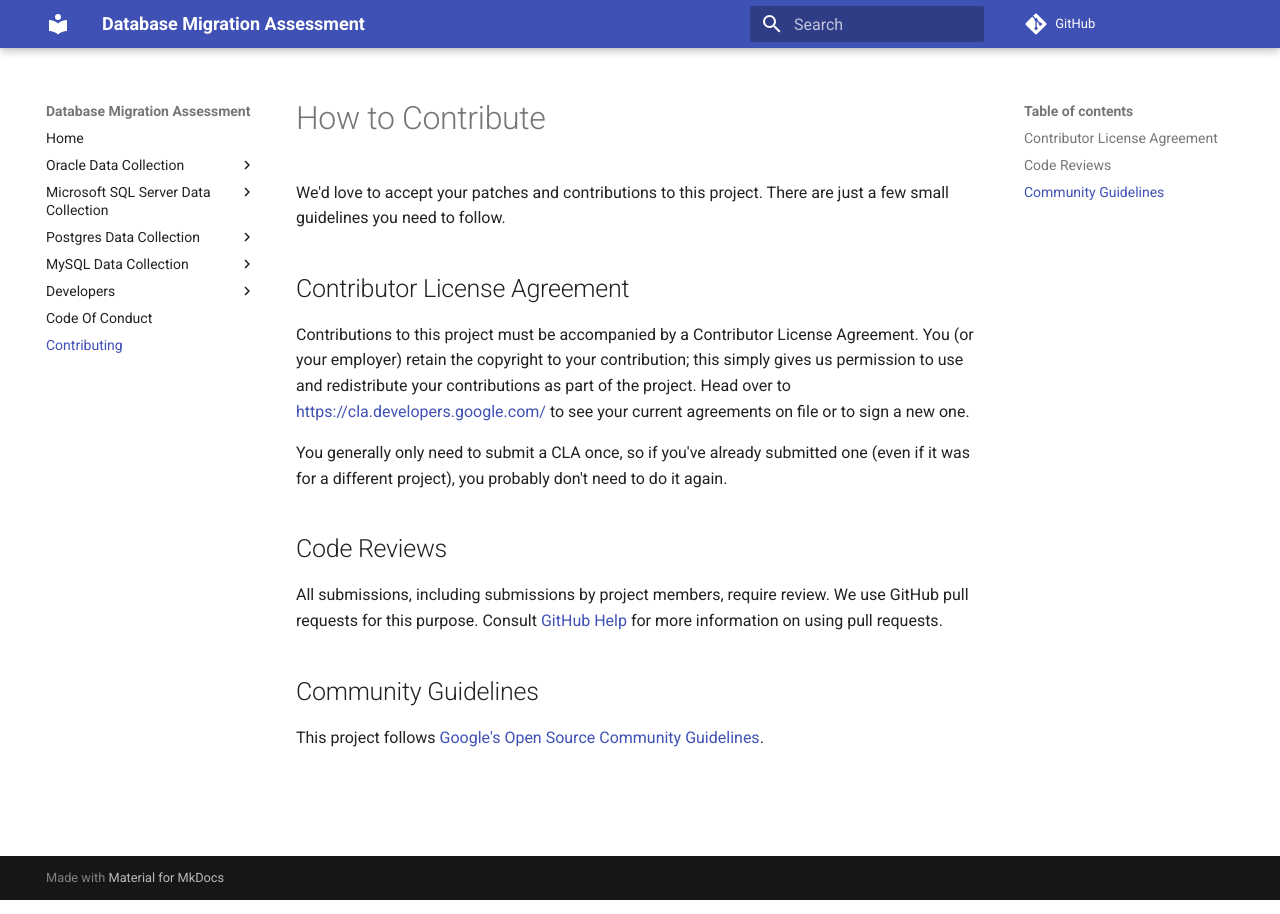
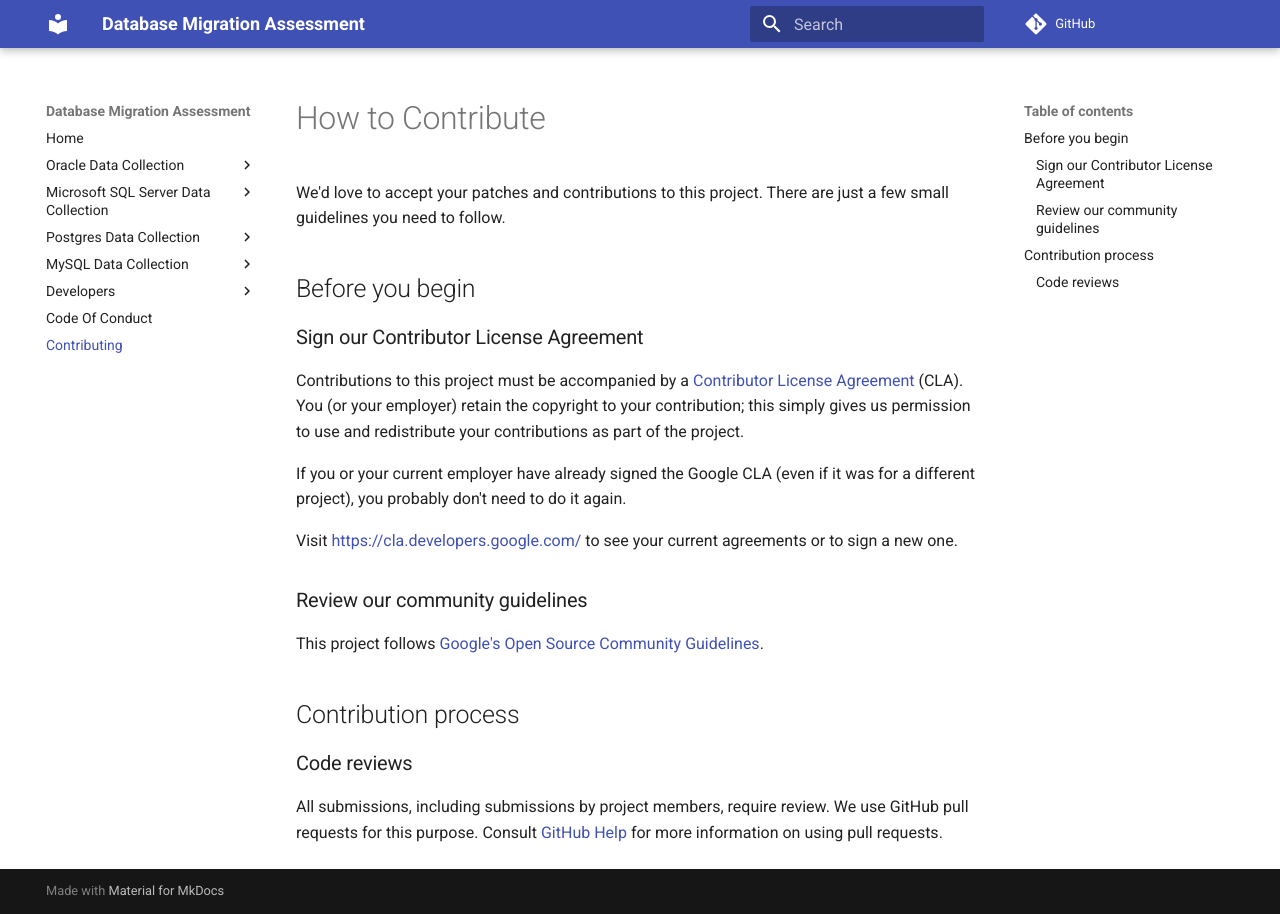
Before and after one commit to GoogleCloudPlatform/database-assessment, an MkDocs documentation site: the page built from docs/contributing.md, in a window 1280 px wide. Built offline with MkDocs 1.6.1 and Material for MkDocs 9.7.7, drawn with Linux system fonts in a browser that asks for light colours; comment, search, counter and statistics services are not loaded.

Commit message:
docs: updated contributor docs

```diff
--- a/docs/contributing.md
+++ b/docs/contributing.md
@@ -3,26 +3,32 @@
 We'd love to accept your patches and contributions to this project. There are
 just a few small guidelines you need to follow.
 
-## Contributor License Agreement
+## Before you begin
 
-Contributions to this project must be accompanied by a Contributor License
-Agreement. You (or your employer) retain the copyright to your contribution;
-this simply gives us permission to use and redistribute your contributions as
-part of the project. Head over to <https://cla.developers.google.com/> to see
-your current agreements on file or to sign a new one.
+### Sign our Contributor License Agreement
 
-You generally only need to submit a CLA once, so if you've already submitted one
-(even if it was for a different project), you probably don't need to do it
-again.
+Contributions to this project must be accompanied by a
+[Contributor License Agreement](https://cla.developers.google.com/about) (CLA).
+You (or your employer) retain the copyright to your contribution; this simply
+gives us permission to use and redistribute your contributions as part of the
+project.
 
-## Code Reviews
+If you or your current employer have already signed the Google CLA (even if it
+was for a different project), you probably don't need to do it again.
+
+Visit <https://cla.developers.google.com/> to see your current agreements or to
+sign a new one.
+
+### Review our community guidelines
+
+This project follows
+[Google's Open Source Community Guidelines](https://opensource.google/conduct/).
+
+## Contribution process
+
+### Code reviews
 
 All submissions, including submissions by project members, require review. We
 use GitHub pull requests for this purpose. Consult
 [GitHub Help](https://help.github.com/articles/about-pull-requests/) for more
 information on using pull requests.
-
-## Community Guidelines
-
-This project follows [Google's Open Source Community
-Guidelines](https://opensource.google/conduct/).
```
